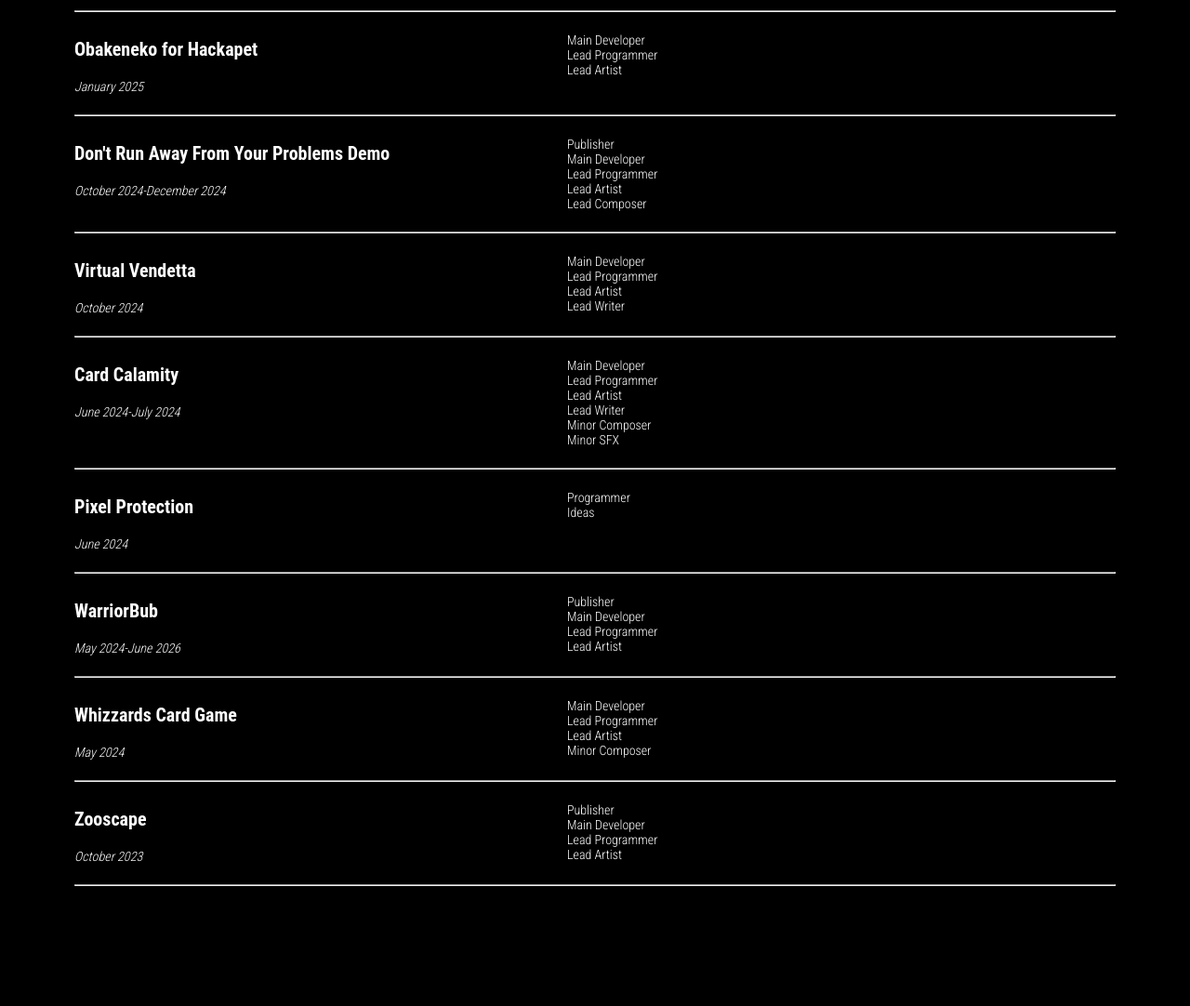
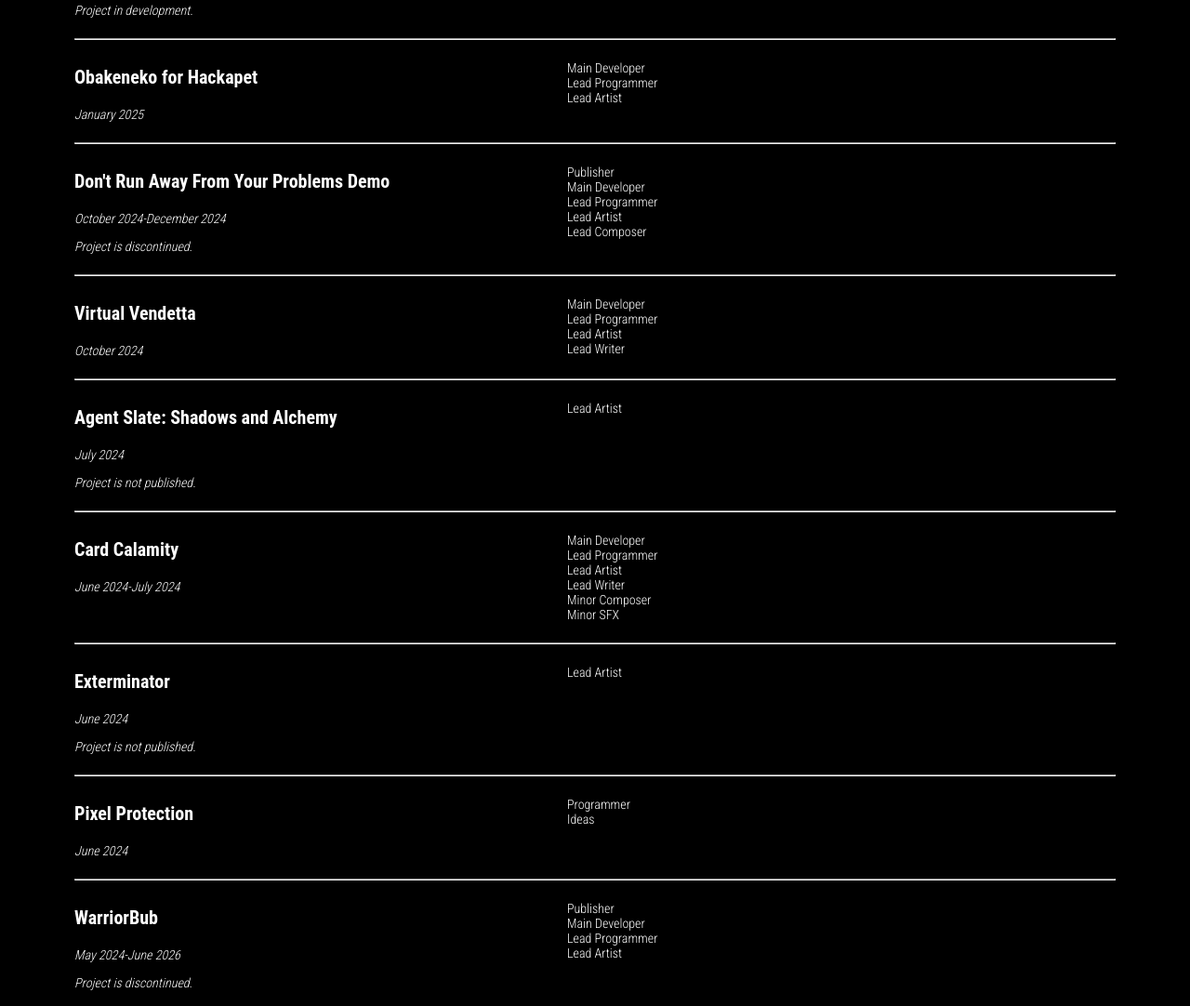
Before and after one commit to pbthecoder/pbthecoder.github.io, a plain HTML site: page experience.html in a window 1280 px wide. Shown: the part 844-1926 px from the top of the page at 93% size. Before the commit the page ends 1837 px from the top, so only its background shows below. Drawn offline with Linux system fonts and the light colour scheme; a web font is replaced by a local one.

Commit message:
updated game statii

```diff
--- a/experience.html
+++ b/experience.html
@@ -49,6 +49,7 @@
         <div class="card">
             <h3>HOPE</h3>
             <p><i>December 2024-</i></p>
+            <p><i>Project in development.</i></p>
         </div>
 
         <div class="card">
@@ -69,6 +70,7 @@
         <div class="card">
             <h3>pbthecoder's website</h3>
             <p><i>July 2026-</i></p>
+            <p><i>Project in development.</i></p>
         </div>
 
         <div class="card">
@@ -103,6 +105,7 @@
         <div class="card">
             <h3>Don't Run Away From Your Problems Demo</h3>
             <p><i>October 2024-December 2024</i></p>
+            <p><i>Project is discontinued.</i></p>
         </div>
 
         <div class="card">
@@ -138,6 +141,22 @@
 
     <div class="row">
         <div class="card">
+            <h3>Agent Slate: Shadows and Alchemy</h3>
+            <p><i>July 2024</i></p>
+            <p><i>Project is not published.</i></p>
+        </div>
+
+        <div class="card">
+            <p>
+                Lead Artist <br>
+            </p>
+        </div>
+    </div>
+
+    <hr>
+
+    <div class="row">
+        <div class="card">
             <h3>Card Calamity</h3>
             <p><i>June 2024-July 2024</i></p>
         </div>
@@ -150,6 +169,22 @@
                 Lead Writer <br>
                 Minor Composer <br>
                 Minor SFX <br>
+            </p>
+        </div>
+    </div>
+
+    <hr>
+
+    <div class="row">
+        <div class="card">
+            <h3>Exterminator</h3>
+            <p><i>June 2024</i></p>
+            <p><i>Project is not published.</i></p>
+        </div>
+
+        <div class="card">
+            <p>
+                Lead Artist <br>
             </p>
         </div>
     </div>
@@ -176,6 +211,7 @@
         <div class="card">
             <h3>WarriorBub</h3>
             <p><i>May 2024-June 2026</i></p>
+            <p><i>Project is discontinued.</i></p>
         </div>
 
         <div class="card">
@@ -212,6 +248,7 @@
         <div class="card">
             <h3>Zooscape</h3>
             <p><i>October 2023</i></p>
+            <p><i>Project is discontinued.</i></p>
         </div>
 
         <div class="card">
```
